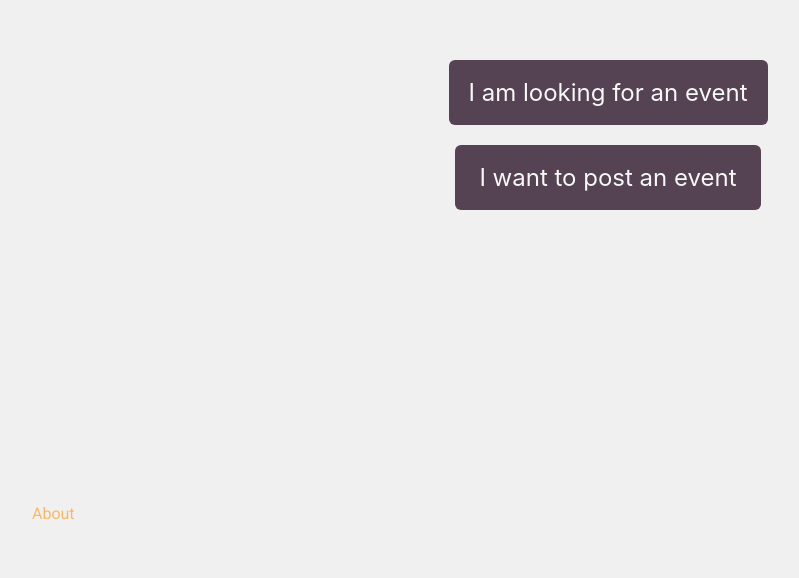
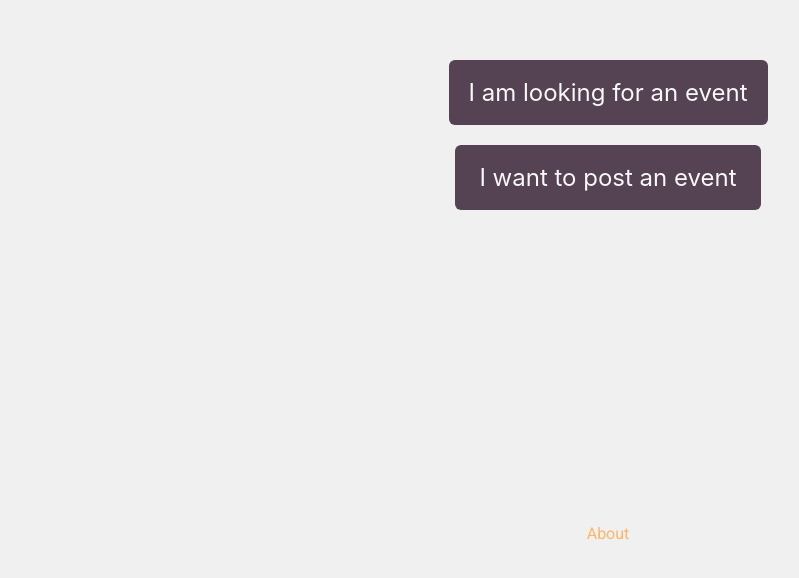
Before and after one commit to alkalinemusic/myundergroundeventAGAIN, a React (Vite) app: page / in a window 1280 px wide. Shown: the part 652-1230 px from the top of the page, without its empty margins (32-831 px from the left). Built offline with nearby package versions, Linux system fonts and the light colour scheme.

Commit message:
center the about link

```diff
--- a/src/index.css
+++ b/src/index.css
@@ -60,7 +60,9 @@ h1 {
 .route-links {
   color: var(--text-color);
   position: absolute;
-  bottom: -375px;
+  bottom: -395px;
+  left: 50%;
+  transform: translateX(-50%);
 }
 
 a {
```
